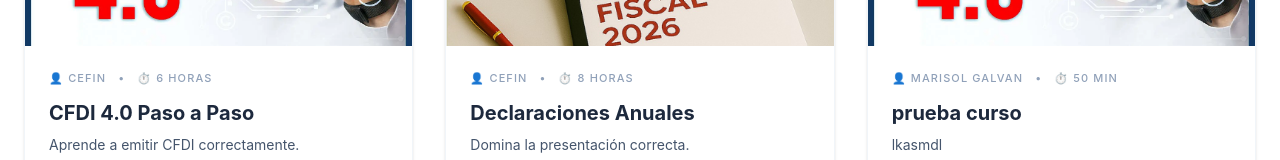
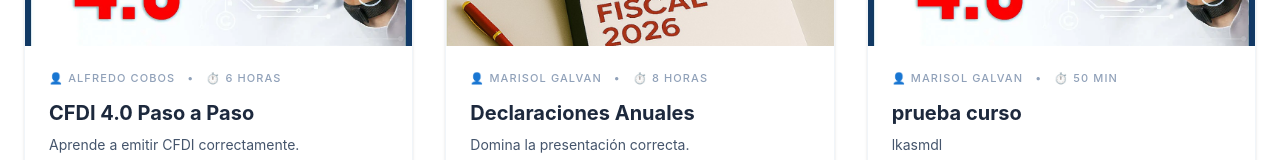
Before and after one commit to alfredo31410-ctrl/cefin-web, a Next.js app: page /cursos in a window 1280 px wide. Shown: the part 403-563 px from the top of the page. Built offline with nearby package versions, Linux system fonts and the light colour scheme.

Commit message:
Fix: Modificacion de la DATA de los cursos

```diff
--- a/data/cursos.ts
+++ b/data/cursos.ts
@@ -32,7 +32,7 @@ const cursosBase: Omit<Curso, "slug">[] = [
     imagen: "/cfdi-4.webp",
     categoria: "fiscal",
     duracion: "6 horas",
-    instructor: "CEFIN",
+    instructor: "Alfredo Cobos",
     destacado: true,
     hotmart: "https://pay.hotmart.com/XXXX"
   },
@@ -51,7 +51,7 @@ const cursosBase: Omit<Curso, "slug">[] = [
     imagen: "/reformas-fiscales.png",
     categoria: "contabilidad",
     duracion: "8 horas",
-    instructor: "CEFIN",
+    instructor: "Marisol Galvan",
     destacado: true,
     hotmart: "https://pay.hotmart.com/YYYY"
   },
@@ -72,7 +72,7 @@ const cursosBase: Omit<Curso, "slug">[] = [
     imagen: "/nomina-imss.jpeg",
     categoria: "nomina",
     duracion: "5 horas",
-    instructor: "CEFIN",
+    instructor: "Alfredo Cobos",
     destacado: false,
     hotmart: "https://pay.hotmart.com/ZZZZ"
   }
```
